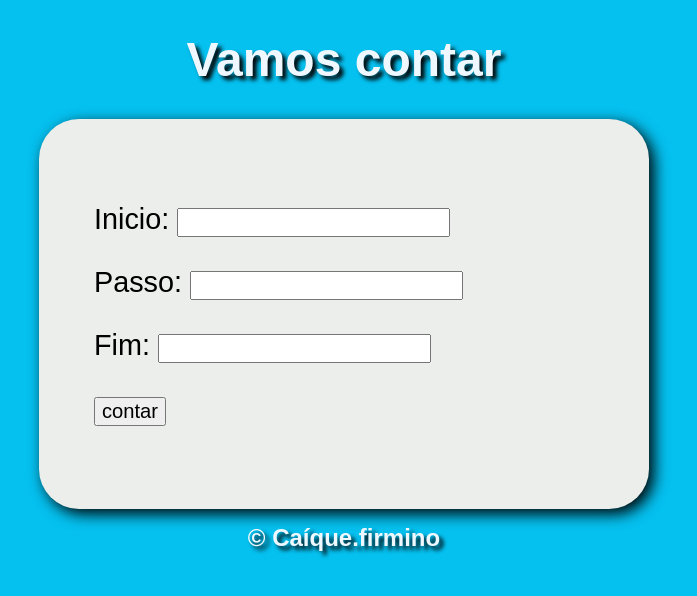
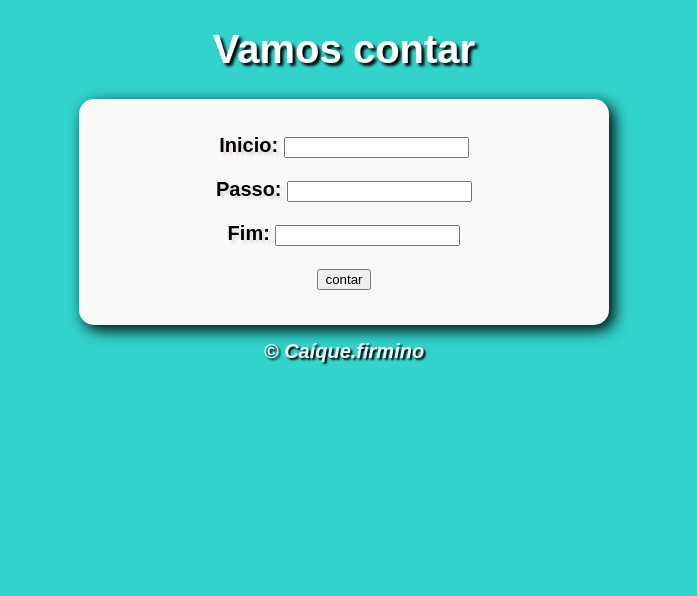
Before and after one commit to caiquefirmino7/projeto-contagem-de-numeros, a plain HTML site: page index.html in a window 1280 px wide. Shown: the whole page, without its empty margins (296-993 px from the left). Drawn offline with Linux system fonts and the light colour scheme.

Commit message:
Update style.css

```diff
--- a/estilo/style.css
+++ b/estilo/style.css
@@ -1,38 +1,41 @@
 body{
-    font: normal 1.5em arial;
-    background: rgb(5, 193, 240);
+    background: rgb(49, 211, 203);
+    color: white;
+    font: normal 15pt arial;
+}
+
+h1{
+    text-align: center;
 }
 
 header{
+    color: white;
     text-align: center;
-    color: aliceblue;
-    text-shadow: 4px 4px 4px black;
+    text-shadow: 3px 3px 3px black;
 }
 
-p{
-    font-size: 1.2em;
+section{
+    background: rgb(248, 248, 248);
+    border-radius: 15px;
+    width: 500px;
+    padding: 15px;
+    text-align: center;
+    color: rgb(0, 0, 0);
+    text-shadow: 3px 3px 3px rgb(230, 220, 220);
+    margin: auto;
+    font-weight: 600;
+    box-shadow: 5px 5px 15px black;
 }
 
-input{
-    font-size: 0.7em;
-
-}
-
-
-section{
-    background: rgb(235, 238, 235);
-    width: 500px;
-
-    padding: 55px;
-    margin: auto;
-    border-radius: 40px;
-    box-shadow: 5px 5px 15px black;
+#button{
+    cursor: pointer;
 }
 
 footer{
     text-align: center;
     padding-top: 15px;
     color: aliceblue;
-    text-shadow: 4px 4px 4px black;
+    text-shadow: 2px 2px 2px black;
     font-weight: 600;
+    font-style: italic;
 }
```
